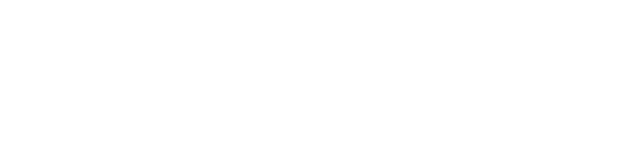
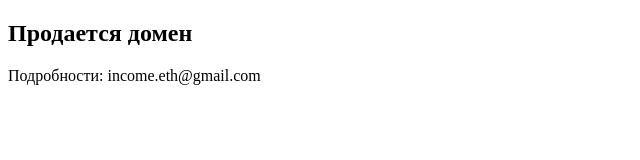
Before and after one commit to eth-products/trrending.today, a plain HTML site: page index.html in a window 1280 px wide. Shown: the whole page, without its empty margins (0-640 px from the left). Drawn offline with Linux system fonts and the light colour scheme.

Commit message:
add description

```diff
--- a/index.html
+++ b/index.html
@@ -2,9 +2,13 @@
 <html lang="en">
 <head>
   <meta charset="UTF-8">
-  <title>Document</title>
+  <title>trrending.today</title>
 </head>
 <body>
+
+<h2>Продается домен</h2>
+<p>Подробности: <span>income.eth@gmail.com</span></p>
+
 <!-- Yandex.Metrika counter -->
 <script type="text/javascript" >
   (function (d, w, c) {
```
